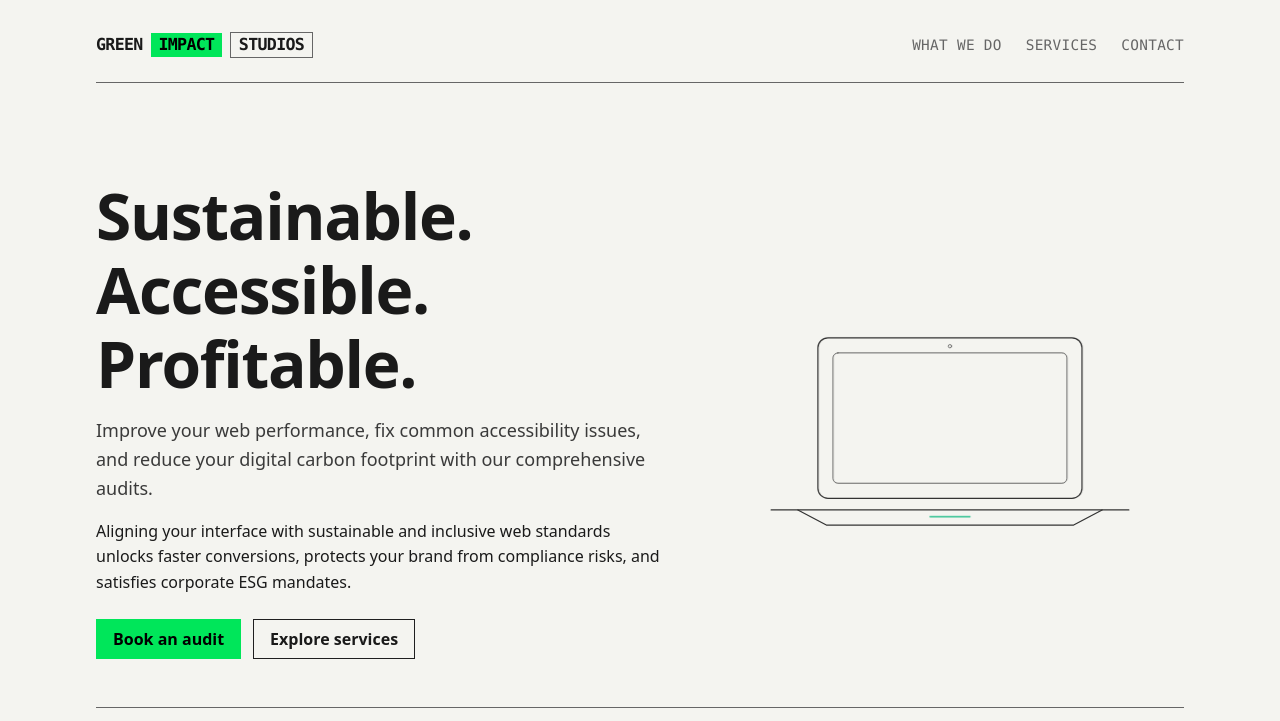
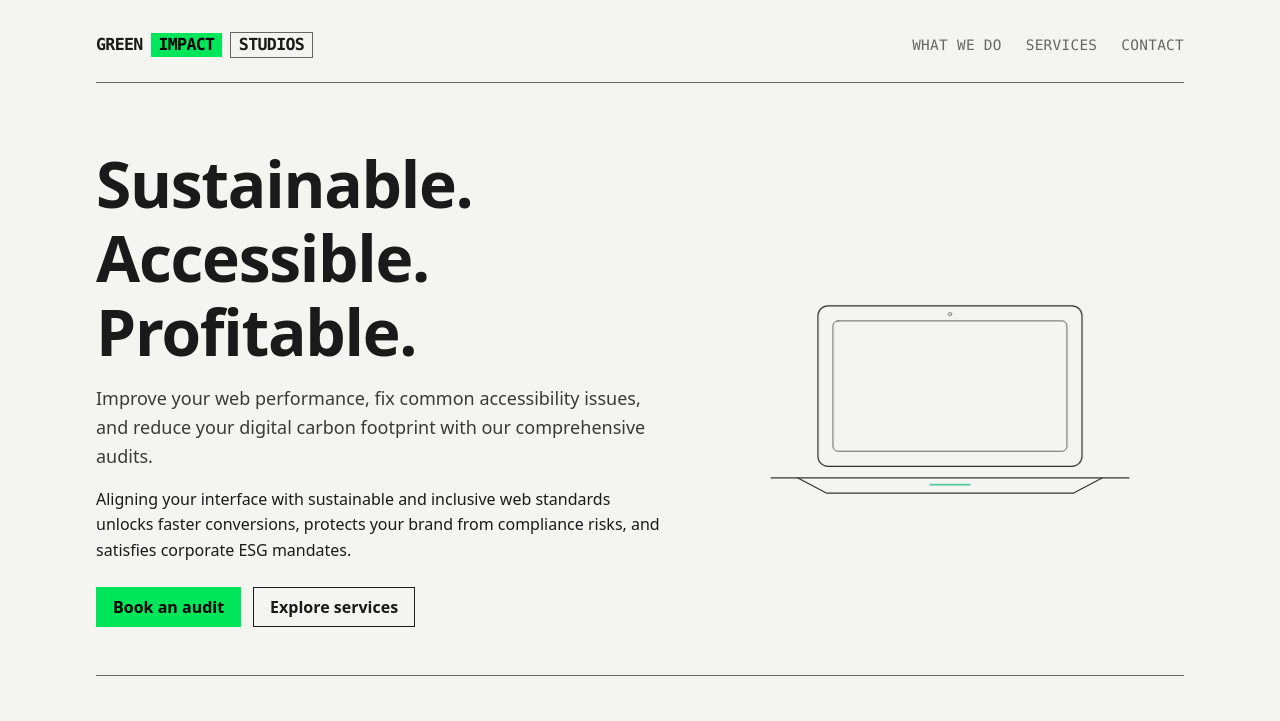
Before and after one commit to Luke-Nicklin/green-impact-studios, a plain HTML site: page index.html in a window 1280 px wide. Shown: the top 721 px of the page. Drawn offline with Linux system fonts and the light colour scheme.

Commit message:
Remove space between H1 and navbar

```diff
--- a/index.html
+++ b/index.html
@@ -100,7 +100,7 @@
 		}
 
 		header {
-			padding: var(--s4) 0 var(--s5);
+			padding: var(--s4) 0 var(--s2);
 		}
 
 		.site-header {
```
